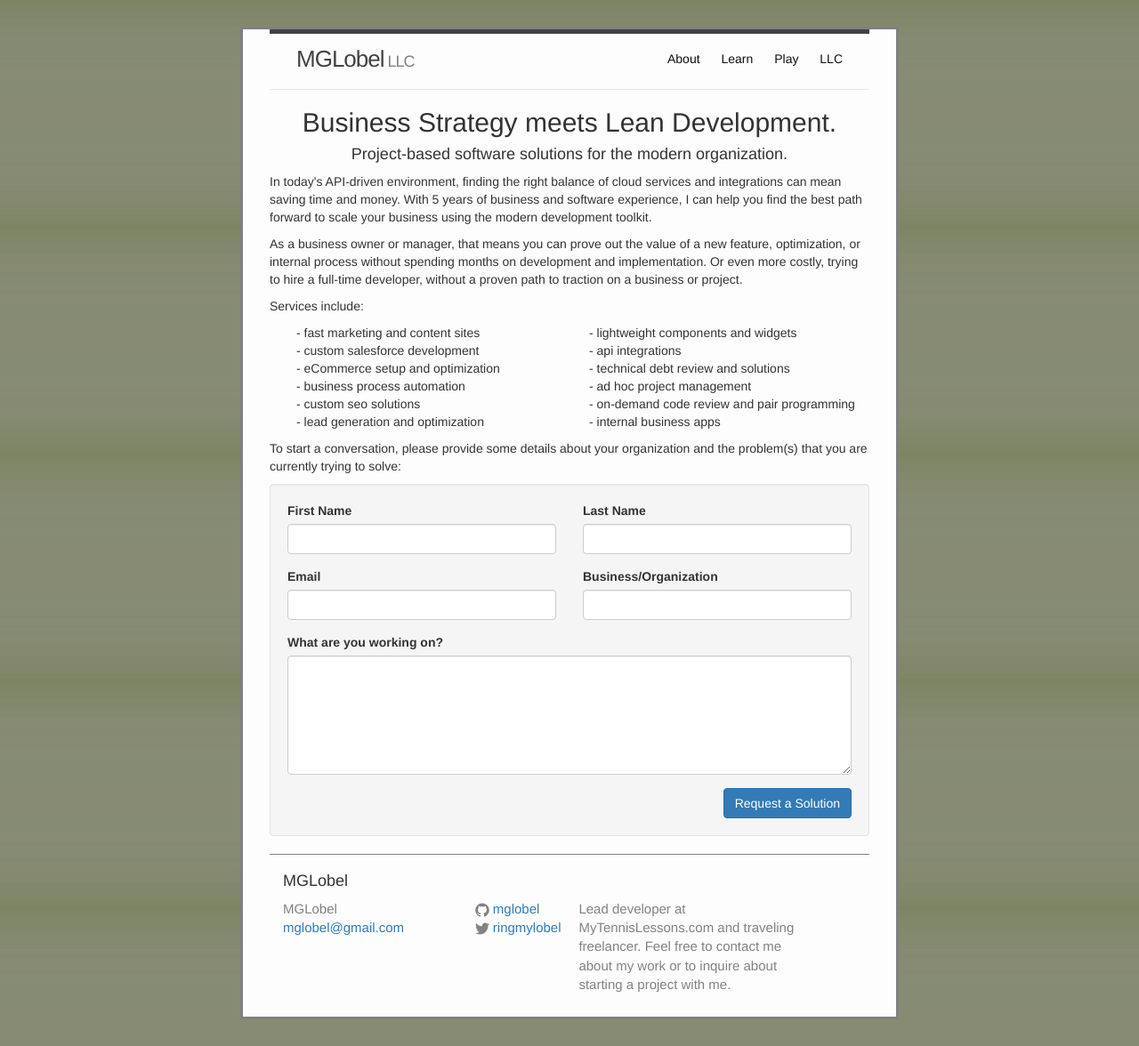
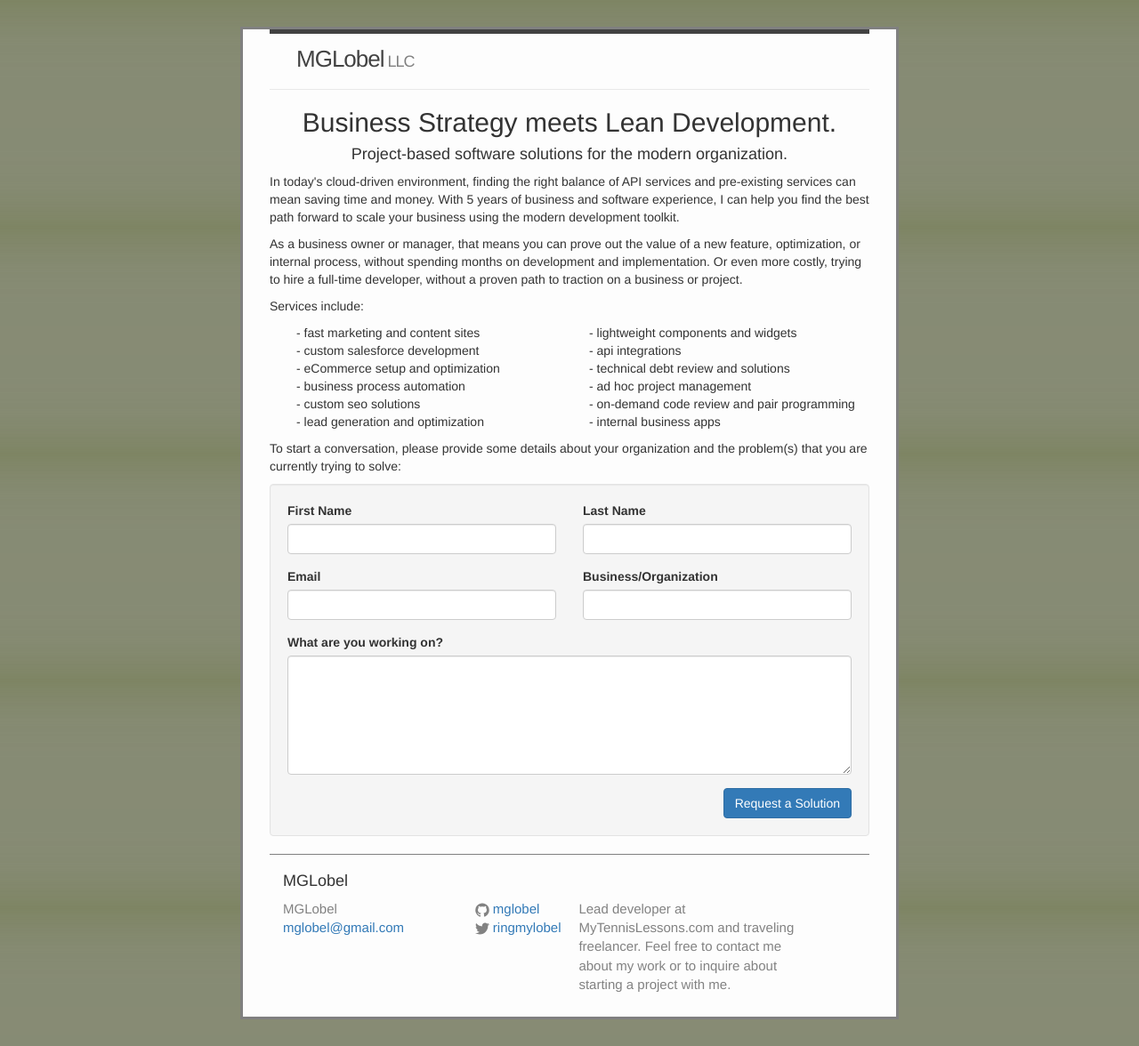
Before and after one commit to mglobel/mglobel, a Jekyll site: the page built from llc/index.html, in a window 1280 px wide. Shown: the whole page at 89% size. Built offline with Jekyll 4.4.1, drawn with Linux system fonts in a browser that asks for light colours; nearby versions of some CDN libraries.

Commit message:
start a project header

```diff
--- a/_includes/header.html
+++ b/_includes/header.html
@@ -18,10 +18,12 @@
       </a>
 
       <div class="trigger">
-        <a class="page-link" href="{{ '/about/' | prepend: site.baseurl }}">About</a>
+        <!-- <a class="page-link" href="{{ '/about/' | prepend: site.baseurl }}">About</a>
         <a class="page-link" href="{{ '/learn/' | prepend: site.baseurl }}">Learn</a>
-        <a class="page-link" href="{{ '/play/' | prepend: site.baseurl }}">Play</a>
-        <a class="page-link" href="{{ '/llc/' | prepend: site.baseurl }}">LLC</a>
+        <a class="page-link" href="{{ '/play/' | prepend: site.baseurl }}">Play</a> -->
+        {% unless page.permalink == '/llc/' %}
+          <a class="page-link" href="{{ '/llc/' | prepend: site.baseurl }}">Start a Project</a>
+        {% endunless %}
       </div>
     </nav>
 
--- a/llc/index.html
+++ b/llc/index.html
@@ -8,16 +8,15 @@
   <h2>Business Strategy meets Lean Development.</h2>
   <h4>Project-based software solutions for the modern organization.</h4>
 </div>
-
 <p>
-  In today's API-driven environment, finding the right balance of cloud services and
-  integrations can mean saving time and money. With 5 years of business and
+  In today's cloud-driven environment, finding the right balance of API services and
+  pre-existing services can mean saving time and money. With 5 years of business and
   software experience, I can help you find the best path forward to scale
   your business using the modern development toolkit.
 </p>
 <p>
   As a business owner or manager, that means you can prove out the value
-  of a new feature, optimization, or internal process without spending months on
+  of a new feature, optimization, or internal process, without spending months on
   development and implementation. Or even more costly, trying to
   hire a full-time developer, without a proven path to traction on a business or
   project.
```
